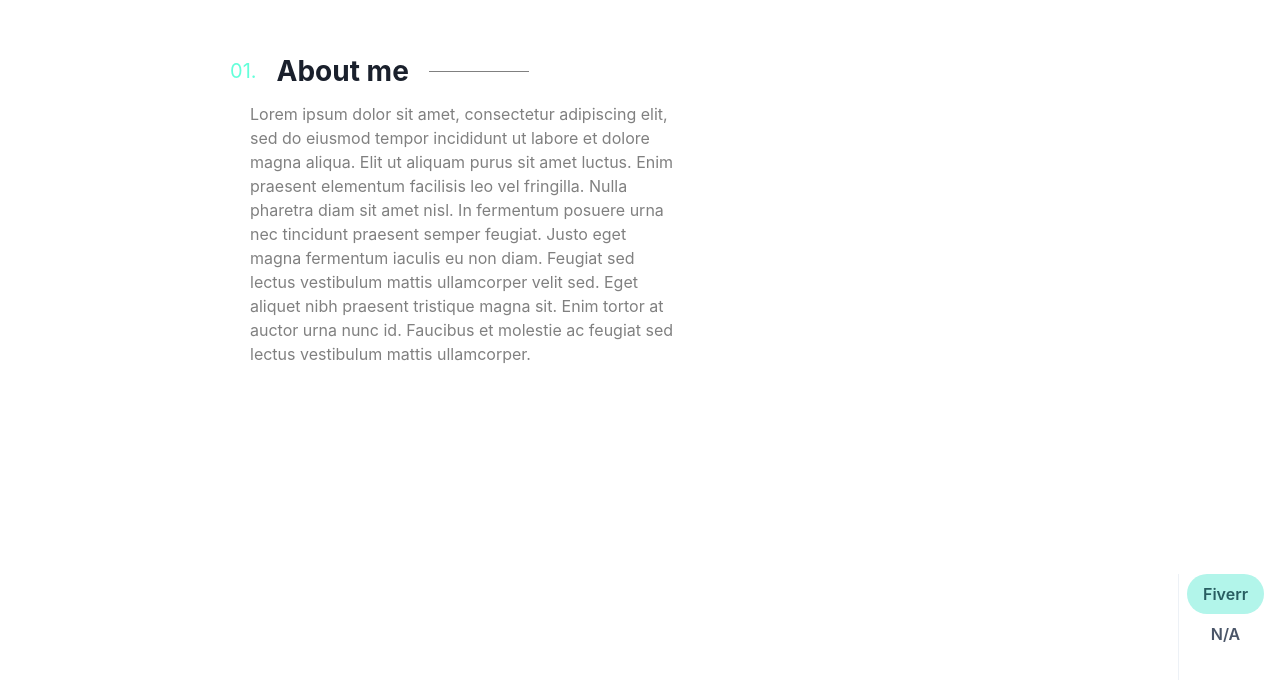
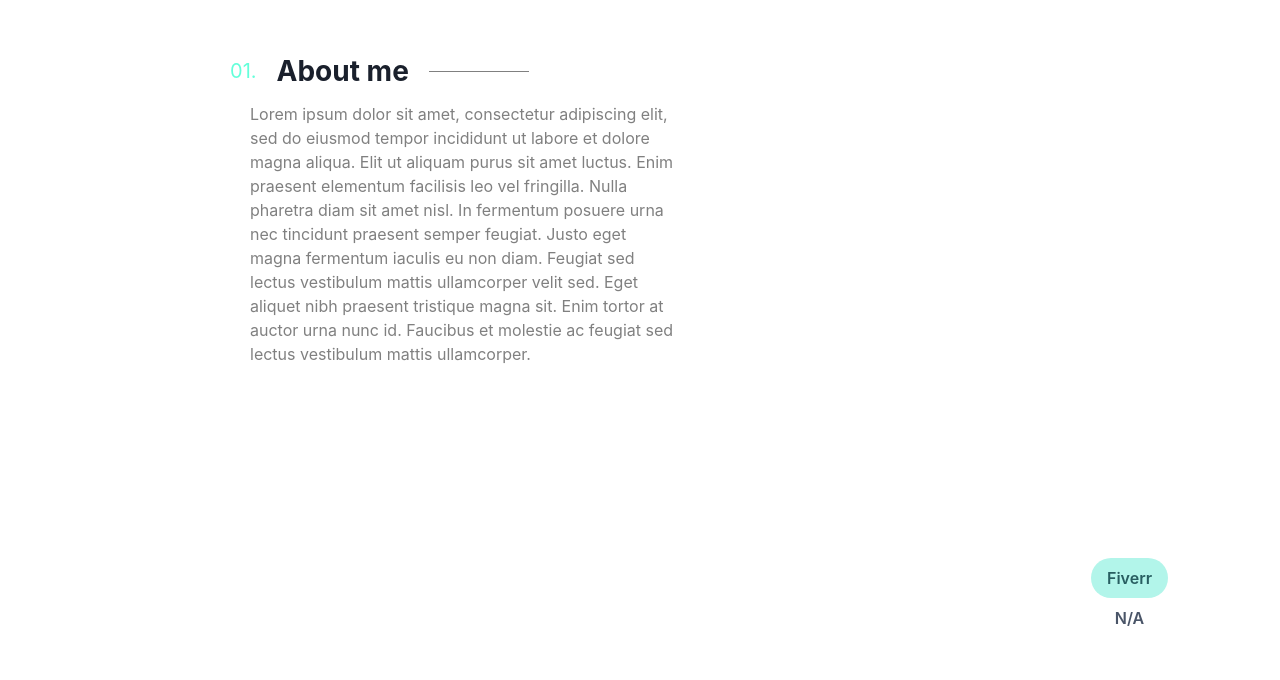
Before and after one commit to koreaneggroll/modern-portfolio-website, a React (Create React App) app: page / in a window 1280 px wide. Shown: the part 935-1615 px from the top of the page. After the commit the page ends 1573 px from the top, so only its background shows below. Built offline with nearby package versions, Linux system fonts and the light colour scheme.

Commit message:
WorkTab.js

```diff
--- a/src/Components/Work.js
+++ b/src/Components/Work.js
@@ -10,7 +10,8 @@ import {
     TabPanels,
     Divider,
     Stack,
-    Hide
+    Hide,
+    Show
 } from '@chakra-ui/react';
 
 import "../Css/worktabs.css";
@@ -24,18 +25,27 @@ function Work(){
             <br/><br/>
             <br/><br/>
             <Hide below="md">
-                <Box className="work-wrapper">
-                    <Stack direction="row" h = "200px" p={4}>
-                        <Divider orientation="vertical" />
-                        <Tabs mr={20} orientation='vertical' variant="soft-rounded" colorScheme='teal' className="work-tabs">
-                            <TabList>
-                                <Tab>Fiverr</Tab>
-                                <Tab>N/A</Tab>
-                            </TabList>
-                        </Tabs>
-                    </Stack>
+                <Box mr={20} className="work-wrapper">
+                    <Tabs orientation='vertical' variant="soft-rounded" colorScheme='teal' className="work-tabs">
+                        <TabList>
+                            <Tab>Fiverr</Tab>
+                            <Tab>N/A</Tab>
+                        </TabList>
+
+                        <TabPanels>
+                            <TabPanel>
+
+                            </TabPanel>
+                        </TabPanels>
+                    </Tabs>
                 </Box>
             </Hide>
+
+
+
+            <Show below="md">
+
+            </Show>
         </Box>
     );
 };
```
Also changed, not shown: src/Components/Custom/WorkTab.js (added, +52 -0 lines).
